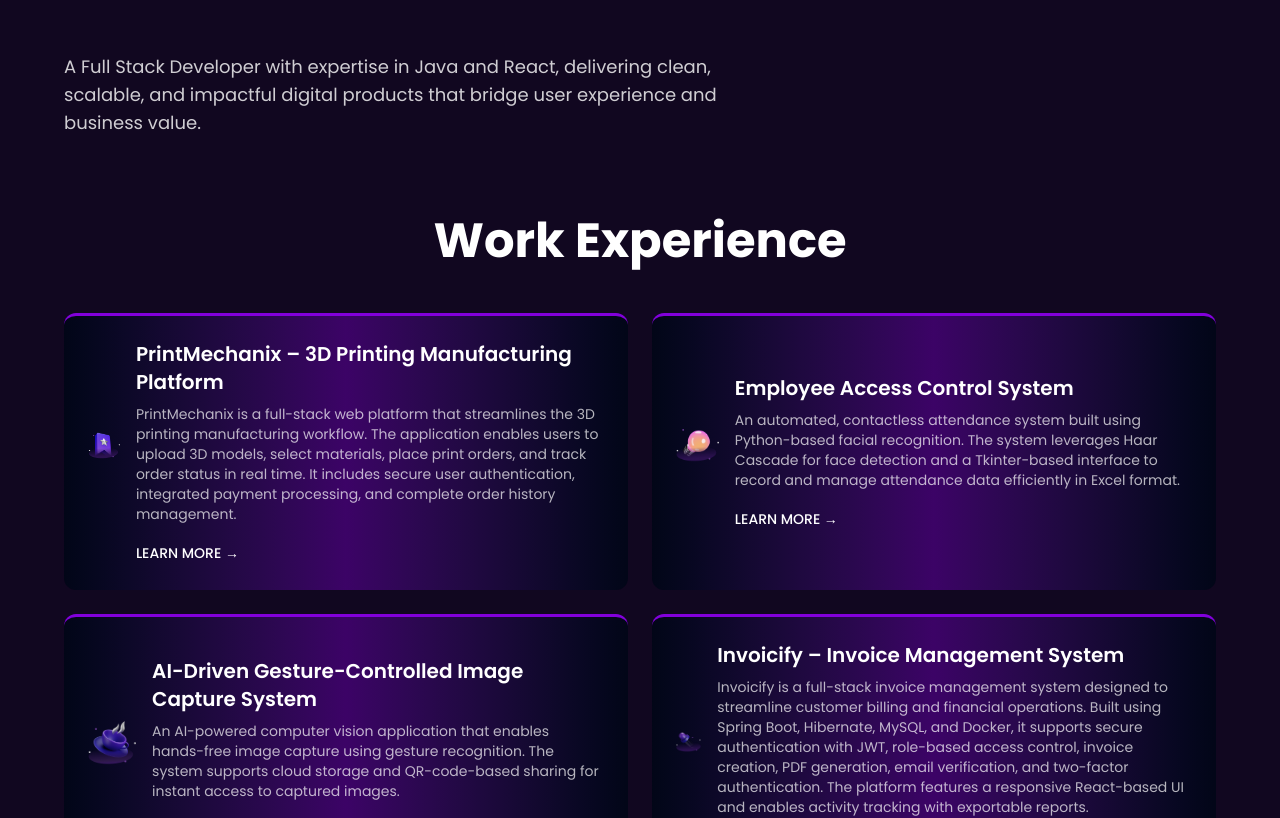
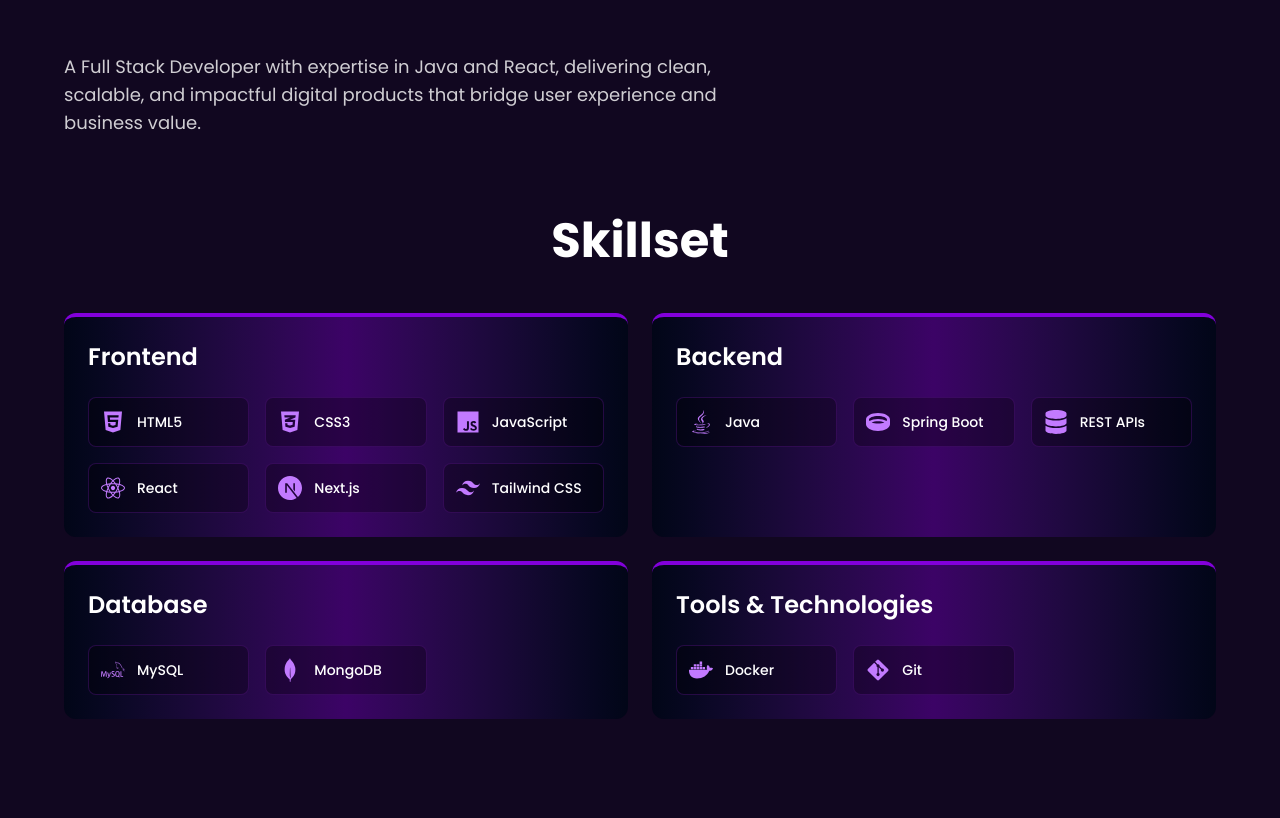
Before and after one commit to Prari2725/devfolio, a Next.js app: page / in a window 1280 px wide. Shown: the part 760-1578 px from the top of the page. Built offline with nearby package versions, Linux system fonts and the light colour scheme.

Commit message:
Adding Skill SEction

```diff
--- /dev/null
+++ b/app/components/Skillset.tsx
@@ -0,0 +1,106 @@
+import {
+    FaReact,
+    FaHtml5,
+    FaCss3Alt,
+    FaJs,
+    FaJava,
+    FaDatabase,
+    FaDocker,
+    FaGitAlt,
+    FaRing,
+  } from "react-icons/fa";
+  import { SiNextdotjs, SiMysql, SiMongodb, SiTailwindcss } from "react-icons/si";
+
+  interface SkillCategory {
+    id: number;
+    title: string;
+    skills: {
+      name: string;
+      icon: React.ReactNode;
+    }[];
+  }
+
+  const skillCategories: SkillCategory[] = [
+    {
+      id: 1,
+      title: "Frontend",
+      skills: [
+        { name: "HTML5", icon: <FaHtml5 /> },
+        { name: "CSS3", icon: <FaCss3Alt /> },
+        { name: "JavaScript", icon: <FaJs /> },
+        { name: "React", icon: <FaReact /> },
+        { name: "Next.js", icon: <SiNextdotjs /> },
+        { name: "Tailwind CSS", icon: <SiTailwindcss /> },
+      ],
+    },
+    {
+      id: 2,
+      title: "Backend",
+      skills: [
+        { name: "Java", icon: <FaJava /> },
+        { name: "Spring Boot", icon: <FaRing /> },
+        { name: "REST APIs", icon: <FaDatabase /> },
+      ],
+    },
+    {
+      id: 3,
+      title: "Database",
+      skills: [
+        { name: "MySQL", icon: <SiMysql /> },
+        { name: "MongoDB", icon: <SiMongodb /> },
+      ],
+    },
+    {
+      id: 4,
+      title: "Tools & Technologies",
+      skills: [
+        { name: "Docker", icon: <FaDocker /> },
+        { name: "Git", icon: <FaGitAlt /> },
+      ],
+    },
+  ];
+
+  export default function Skillset(): React.JSX.Element {
+    return (
+      <section id="skills" className="py-20 px-6">
+        <div className="container mx-auto max-w-6xl">
+          <h2 className="text-4xl lg:text-5xl font-bold text-white mb-12 text-center">
+            Skillset
+          </h2>
+
+          <div className="grid grid-cols-1 md:grid-cols-2 gap-6">
+            {skillCategories.map((category) => (
+              <div
+                key={category.id}
+                className="bg-gradient-to-r from-slate-950 via-purple-950 to-slate-950
+                backdrop-blur-sm rounded-xl p-6 border-t-4 border-purple-700
+                hover:shadow-2xl hover:shadow-purple-900 transition-all"
+              >
+                <h3 className="text-2xl font-semibold text-white mb-6">
+                  {category.title}
+                </h3>
+
+                <div className="grid grid-cols-2 sm:grid-cols-3 gap-4">
+                  {category.skills.map((skill, index) => (
+                    <div
+                      key={index}
+                      className="flex items-center gap-3 p-3 rounded-lg
+                      bg-black/30 border border-purple-900/40
+                      hover:border-purple-500 transition"
+                    >
+                      <span className="text-2xl text-purple-400">
+                        {skill.icon}
+                      </span>
+                      <span className="text-white text-sm font-medium">
+                        {skill.name}
+                      </span>
+                    </div>
+                  ))}
+                </div>
+              </div>
+            ))}
+          </div>
+        </div>
+      </section>
+    );
+  }
--- a/app/page.tsx
+++ b/app/page.tsx
@@ -4,12 +4,14 @@
 import About from "./components/About";
 import Projects from "./components/Projects";
 import Footer from "./components/Footer";
+import Skillset from "./components/Skillset";
 
 export default function Home(): React.JSX.Element {
   return (
     <main className="min-h-screen bg-[#110720] text-white">
       <Header />
       <Banner />
+      <Skillset />
       <Experience />
       <About />
       <Projects />
--- a/package.json
+++ b/package.json
@@ -12,7 +12,8 @@
     "@vercel/analytics": "^1.5.0",
     "next": "^16.1.1-canary.8",
     "react": "19.2.0",
-    "react-dom": "19.2.0"
+    "react-dom": "19.2.0",
+    "react-icons": "^5.5.0"
   },
   "devDependencies": {
     "@tailwindcss/postcss": "^4",
```
Also changed, not shown: 1 other file (tests, documents, lock files or other folders).
